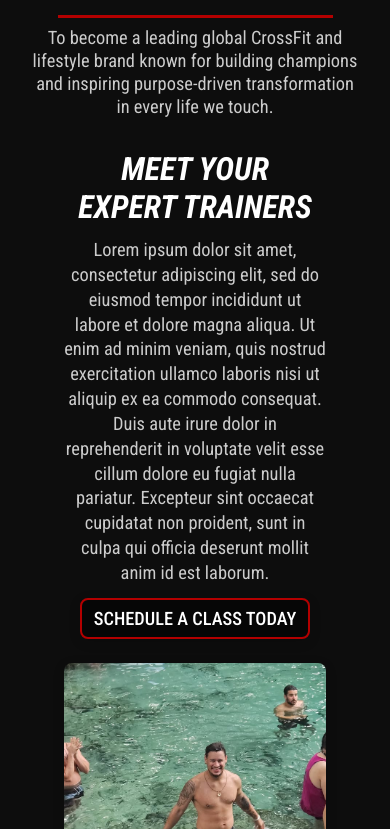
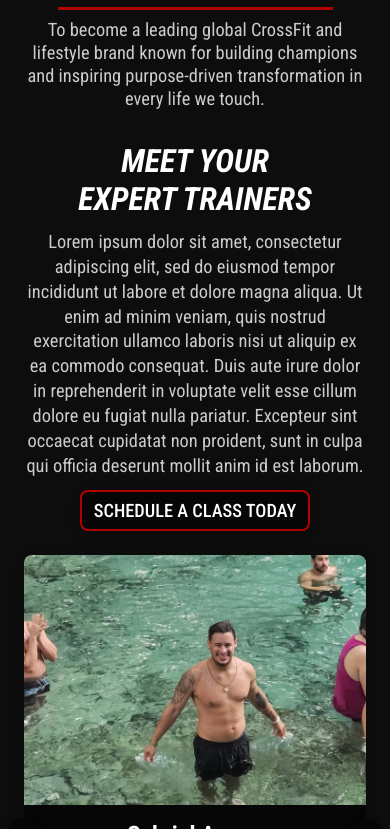
Before and after one commit to gilmerperez/kingdom-movement, a React (Vite) app: page / in a window 390 px wide. Shown: the part 715-1544 px from the top of the page. Built offline with nearby package versions, Linux system fonts and the light colour scheme.

Commit message:
Added less padding on smaller screens

```diff
--- a/src/components/Coaches/Coaches.module.css
+++ b/src/components/Coaches/Coaches.module.css
@@ -1,8 +1,8 @@
 .coachesContainer {
   width: 100%;
-  padding: 2rem;
   display: flex;
   margin: 0 auto;
+  padding: 2rem 0;
   max-width: 1200px;
   text-align: center;
   align-items: center;
--- a/src/index.css
+++ b/src/index.css
@@ -114,3 +114,25 @@ footer {
   padding: 2rem; /* Provides consistent spacing inside footer */
   background-color: var(--footer-bg-color); /* Applies theme background color from CSS variables */
 }
+
+/* Tablet responsiveness */
+@media (max-width: 768px) {
+  main {
+    padding: 1.75rem;
+  }
+
+  footer {
+    padding: 1.75rem;
+  }
+}
+
+/* Mobile responsiveness */
+@media (max-width: 480px) {
+  main {
+    padding: 1.5rem;
+  }
+
+  footer {
+    padding: 1.5rem;
+  }
+}
```
